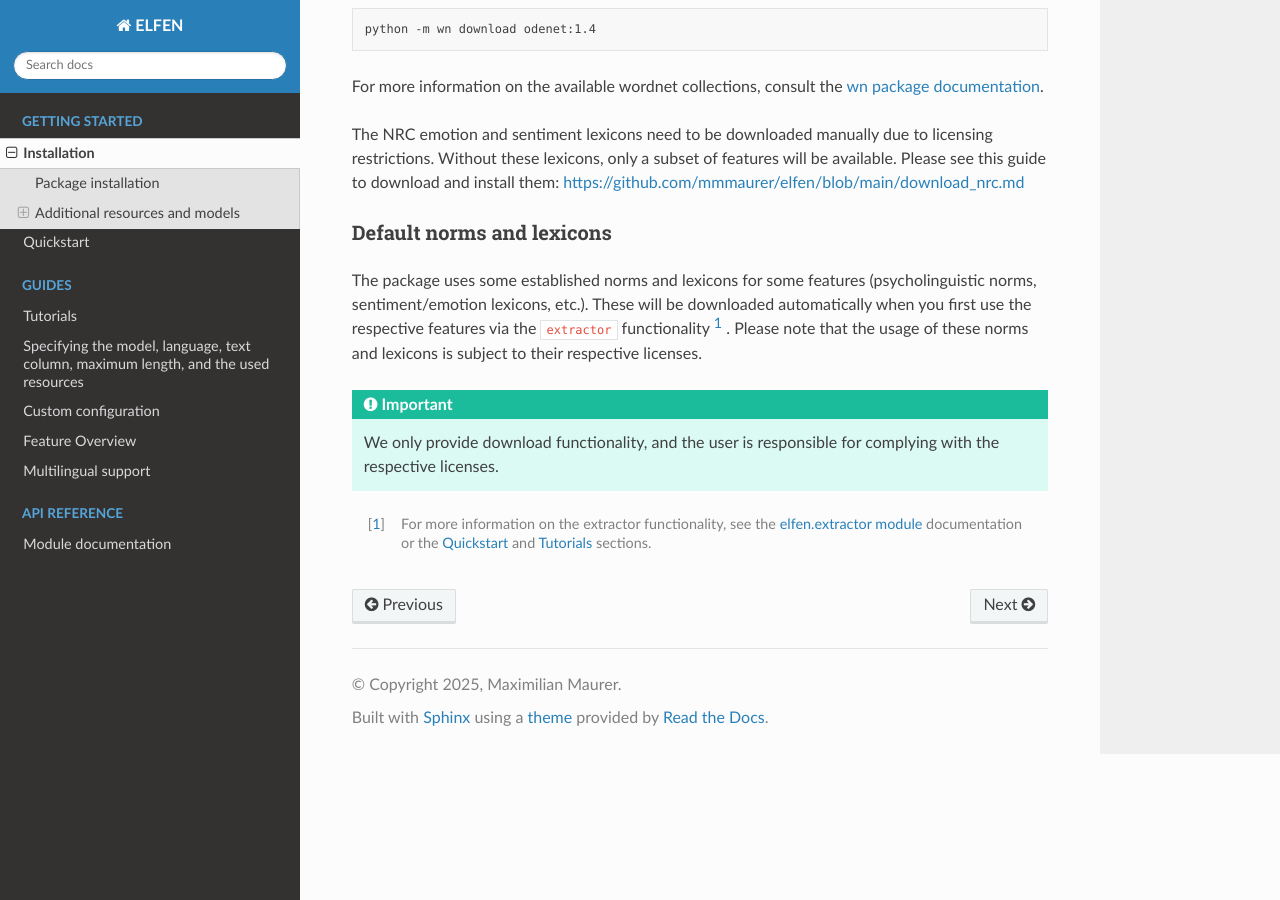
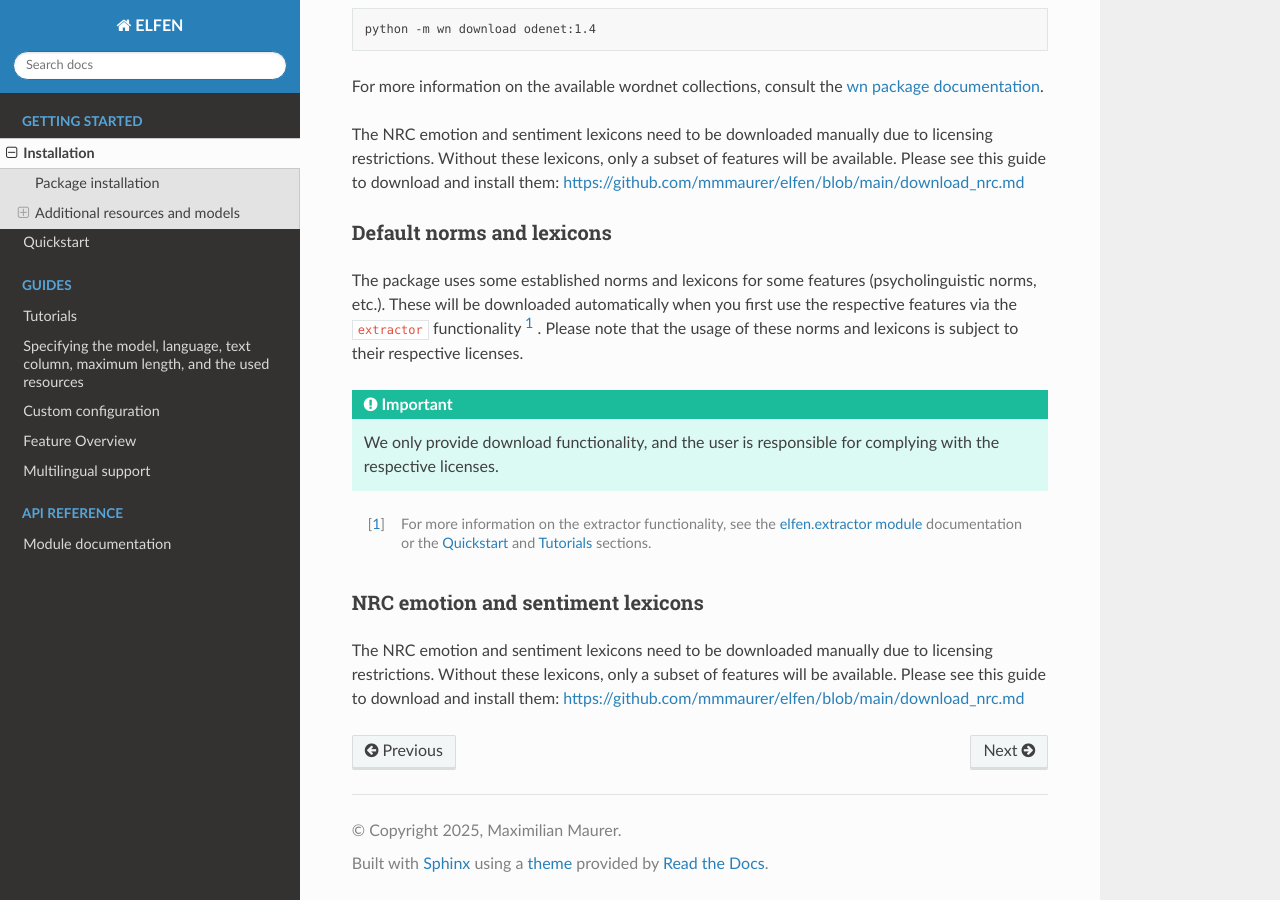
Before and after one commit to mmmaurer/elfen, a Sphinx documentation site: the page built from docs/installation.rst, in a window 1280 px wide and 900 px high, scrolled down 1232 px. Built offline with Sphinx 7.4.7 and the Read the Docs theme 3.1.0, drawn with Linux system fonts in a browser that asks for light colours.

Commit message:
add emotion lexicon guides

```diff
--- a/docs/installation.rst
+++ b/docs/installation.rst
@@ -71,10 +71,15 @@ Please see  this guide to download and install them: https://github.com/mmmaurer
 Default norms and lexicons
 ~~~~~~~~~~~~~~~~~~~~~~~~~~
 
-The package uses some established norms and lexicons for some features (psycholinguistic norms, sentiment/emotion lexicons, etc.). These will be downloaded automatically when you first use the respective features via the ``extractor`` functionality [#f1]_ . Please note that the usage of these norms and lexicons is subject to their respective licenses.
+The package uses some established norms and lexicons for some features (psycholinguistic norms, etc.). These will be downloaded automatically when you first use the respective features via the ``extractor`` functionality [#f1]_ . Please note that the usage of these norms and lexicons is subject to their respective licenses.
 
 .. important::
 
     We only provide download functionality, and the user is responsible for complying with the respective licenses.
 
 .. [#f1] For more information on the extractor functionality, see the :ref:`elfen.extractor` documentation or the :ref:`quickstart` and  :ref:`tutorials` sections.
+
+NRC emotion and sentiment lexicons
+~~~~~~~~~~~~~~~~~~~~~~~~~~~~~~~~~~
+The NRC emotion and sentiment lexicons need to be downloaded manually due to licensing restrictions. Without these lexicons, only a subset of features will be available.
+Please see  this guide to download and install them: https://github.com/mmmaurer/elfen/blob/main/download_nrc.md
```
Also changed, not shown: README_PYPI.md (+25 -1 lines), download_nrc.md (+1 -1 lines).
